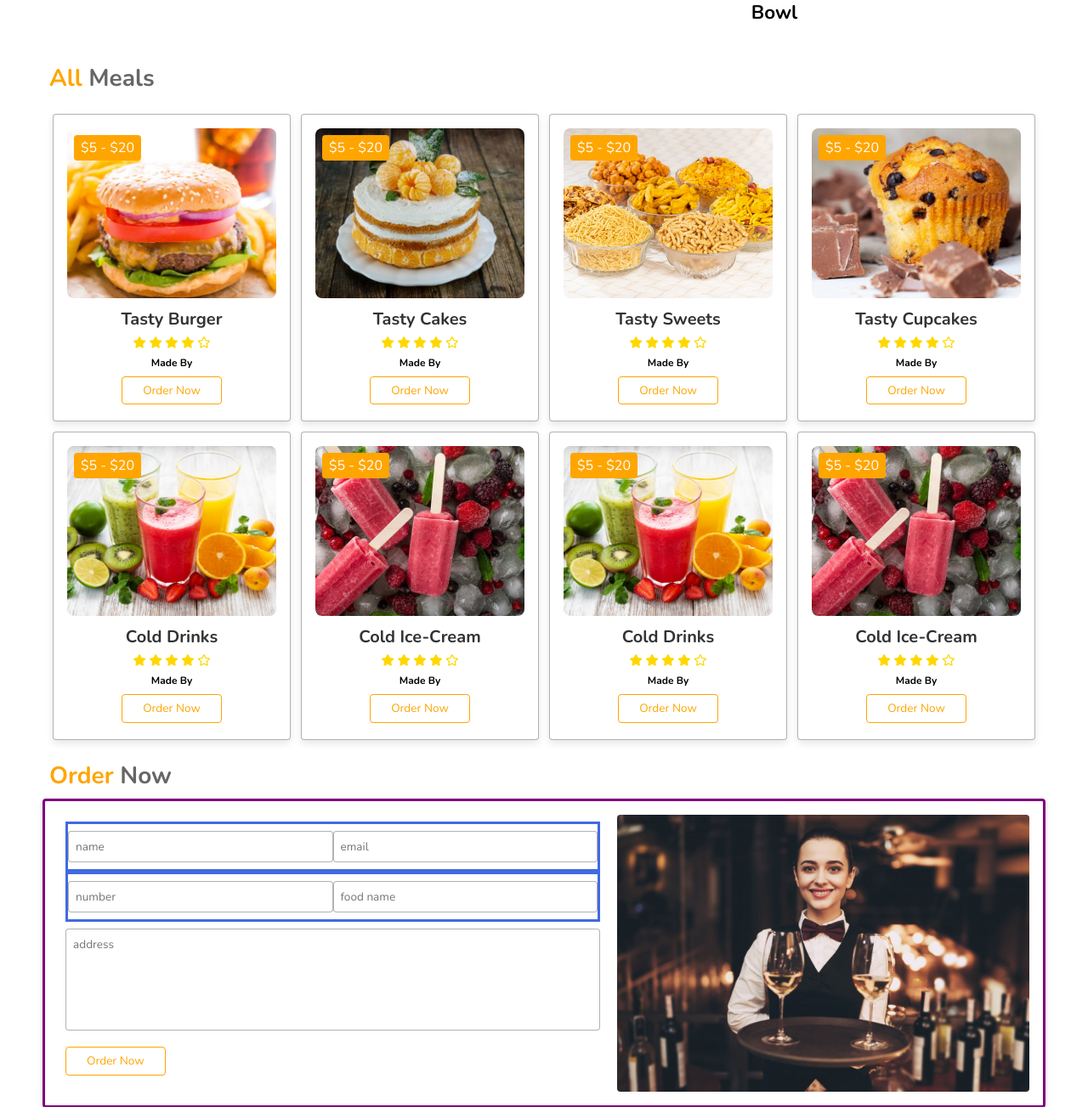
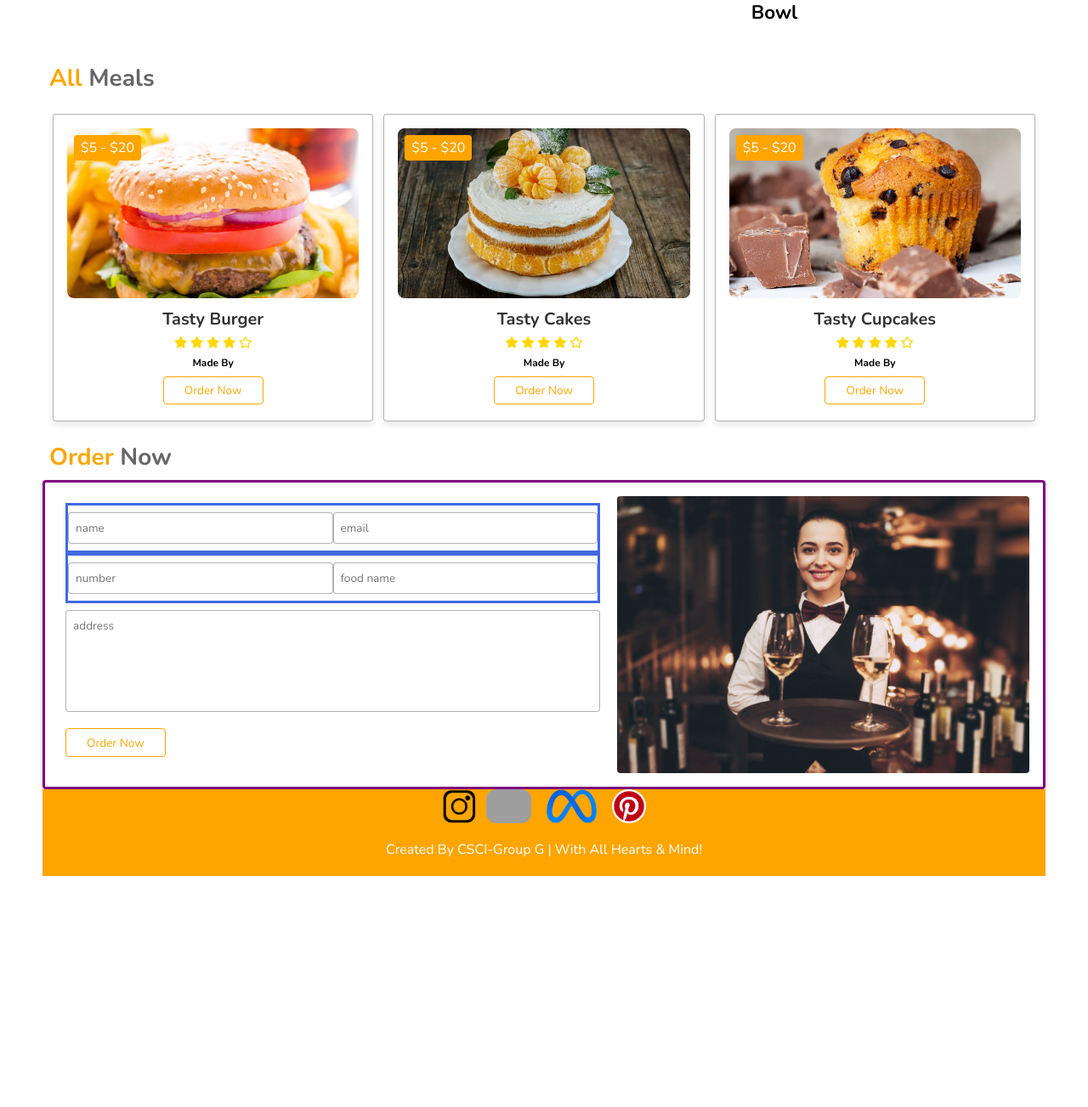
Before and after one commit to patrickbowen/spotluck_for_heroku, a Django app: page / in a window 1280 px wide. Shown: the part 544-1847 px from the top of the page at 85% size. After the commit the page ends 1575 px from the top, so only its background shows below. Run offline with Django 4.2, Linux system fonts and the light colour scheme; grey boxes are pictures that could not be loaded.

Commit message:
Removed some dish objects

```diff
--- a/blog/templates/blog/home.html
+++ b/blog/templates/blog/home.html
@@ -112,23 +112,7 @@
                 <h2>Made by</h2>
                 <a href="#" class="btn">order now</a>
             </div>
-            <div class="box" id="2">
-                <span class="price"> $5 - $20 </span>
-            <div class= "card-item">
-                <img src="images/p-3.jpg" alt="">
-                <h3>tasty sweets</h3>
-            </div>
-                <div class="stars">
-                    <i class="fas fa-star"></i>
-                    <i class="fas fa-star"></i>
-                    <i class="fas fa-star"></i>
-                    <i class="fas fa-star"></i>
-                    <i class="far fa-star"></i>
-                </div>
-                <i class = "fa fa-shopping-cart" id = "add-to-cart"></i>
-                <h2>Made by</h2>
-                <a href="#" class="btn">order now</a>
-            </div>
+
             <div class="box" id="3">
                 <span class="price"> $5 - $20 </span>
             <div class= "card-item">
@@ -146,97 +130,7 @@
                 <h2>Made by</h2>
                 <a href="#" class="btn">order now</a>
             </div>
-            <div class="box" id="4">
-                <span class="price"> $5 - $20 </span>
-            <div class= "card-item">
-                <img src="images/p-5.jpg" alt="">
-                <h3>cold drinks</h3>
-            </div>
-                <div class="stars" >
-                    <i class="fas fa-star"></i>
-                    <i class="fas fa-star"></i>
-                    <i class="fas fa-star"></i>
-                    <i class="fas fa-star"></i>
-                    <i class="far fa-star"></i>
-                </div>
-                <i class = "fa fa-shopping-cart" id = "add-to-cart"></i>
-                <h2>Made by</h2>
-                <a href="#" class="btn">order now</a>
-            </div>
-            <div class="box" id="5">
-                <span class="price"> $5 - $20 </span>
-            <div class= "card-item">
-                <img src="images/p-6.jpg" alt="">
-                <h3>cold ice-cream</h3>
-            </div>
-                <div class="stars" >
-                    <i class="fas fa-star"></i>
-                    <i class="fas fa-star"></i>
-                    <i class="fas fa-star"></i>
-                    <i class="fas fa-star"></i>
-                    <i class="far fa-star"></i>
-                </div>
-                <i class = "fa fa-shopping-cart" id = "add-to-cart"></i>
-                <h2>Made by</h2>
-                <a href="#" class="btn">order now</a>
-            </div>
-
-            <div class="box" id="6">
-                <span class="price"> $5 - $20 </span>
-            <div class= "card-item">
-                <img src="images/p-5.jpg" alt="">
-                <h3>cold drinks</h3>
-            </div>
-                <div class="stars" id="6">
-                    <i class="fas fa-star"></i>
-                    <i class="fas fa-star"></i>
-                    <i class="fas fa-star"></i>
-                    <i class="fas fa-star"></i>
-                    <i class="far fa-star"></i>
-                </div>
-                <i class = "fa fa-shopping-cart" id = "add-to-cart"></i>
-                <h2>Made by</h2>
-                <a href="#" class="btn">order now</a>
-            </div>
-            <div class="box" id="7">
-                <span class="price"> $5 - $20 </span>
-            <div class= "card-item">
-                <img src="images/p-6.jpg" alt="">
-                <h3>cold ice-cream</h3>
-            </div>
-                <div class="stars" >
-                    <i class="fas fa-star"></i>
-                    <i class="fas fa-star"></i>
-                    <i class="fas fa-star"></i>
-                    <i class="fas fa-star"></i>
-                    <i class="far fa-star"></i>
-                </div>
-                <i class = "fa fa-shopping-cart" id = "add-to-cart"></i>
-                <h2>Made by</h2>
-                <a href="#" class="btn">order now</a>
-            </div>
-            <div class="box "id="nonvisible">
-                <span class="price"> $5 - $20 </span>
-                <div class= "card-item">
-                 <img id="display_image">
-                 <h3>cold ice-cream</h3>
-                </div>
-                <div class="stars" >
-                    <i class="far fa-star"></i>
-                    <i class="far fa-star"></i>
-                    <i class="far fa-star"></i>
-                    <i class="far fa-star"></i>
-                    <i class="far fa-star"></i>
-                </div>
-                <i class = "fa fa-shopping-cart" id = "add-to-cart"></i>
-                <h2>Made by</h2>
-                <a href="#" class="btn">order now</a>
-            </div>
-
-
         </div>
-
-
     </section>
 
 
```
